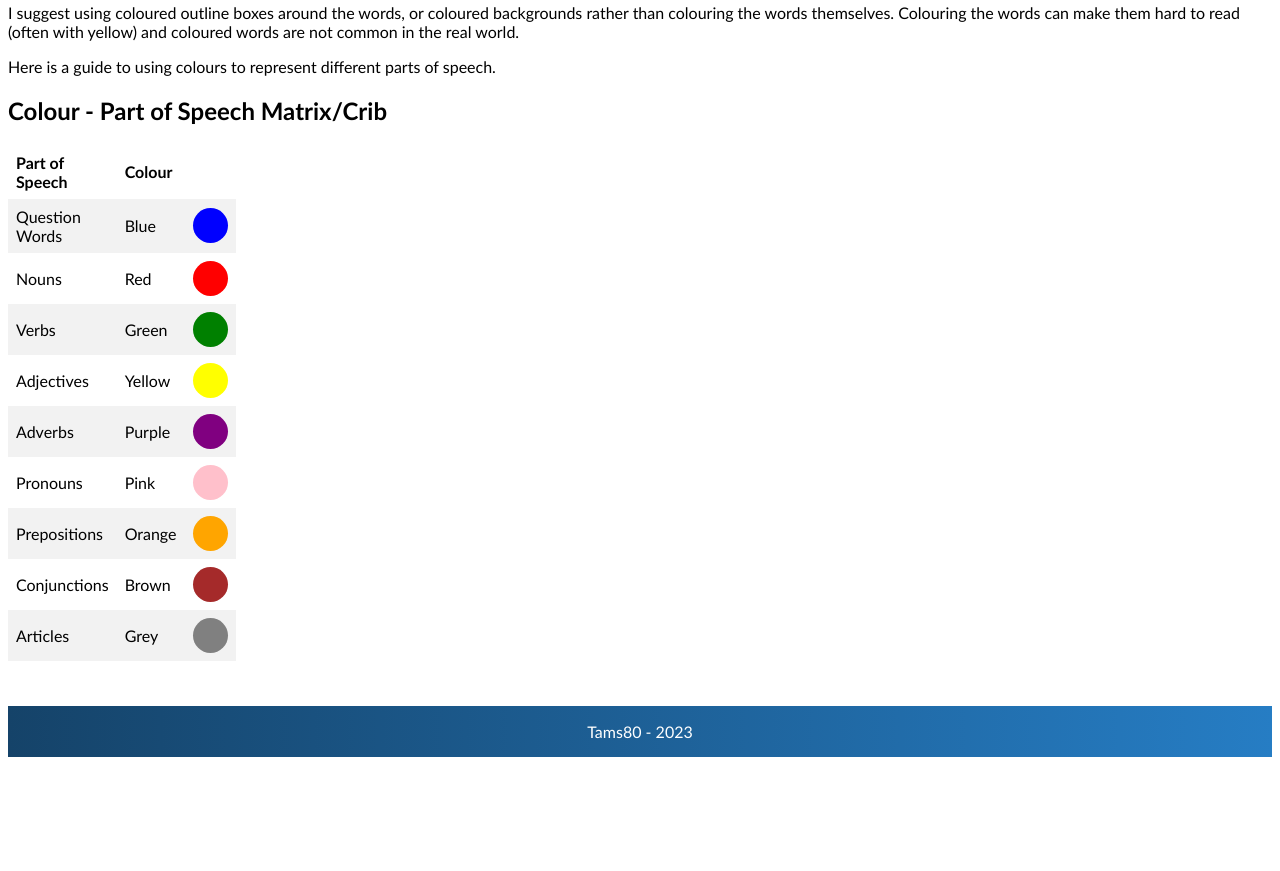
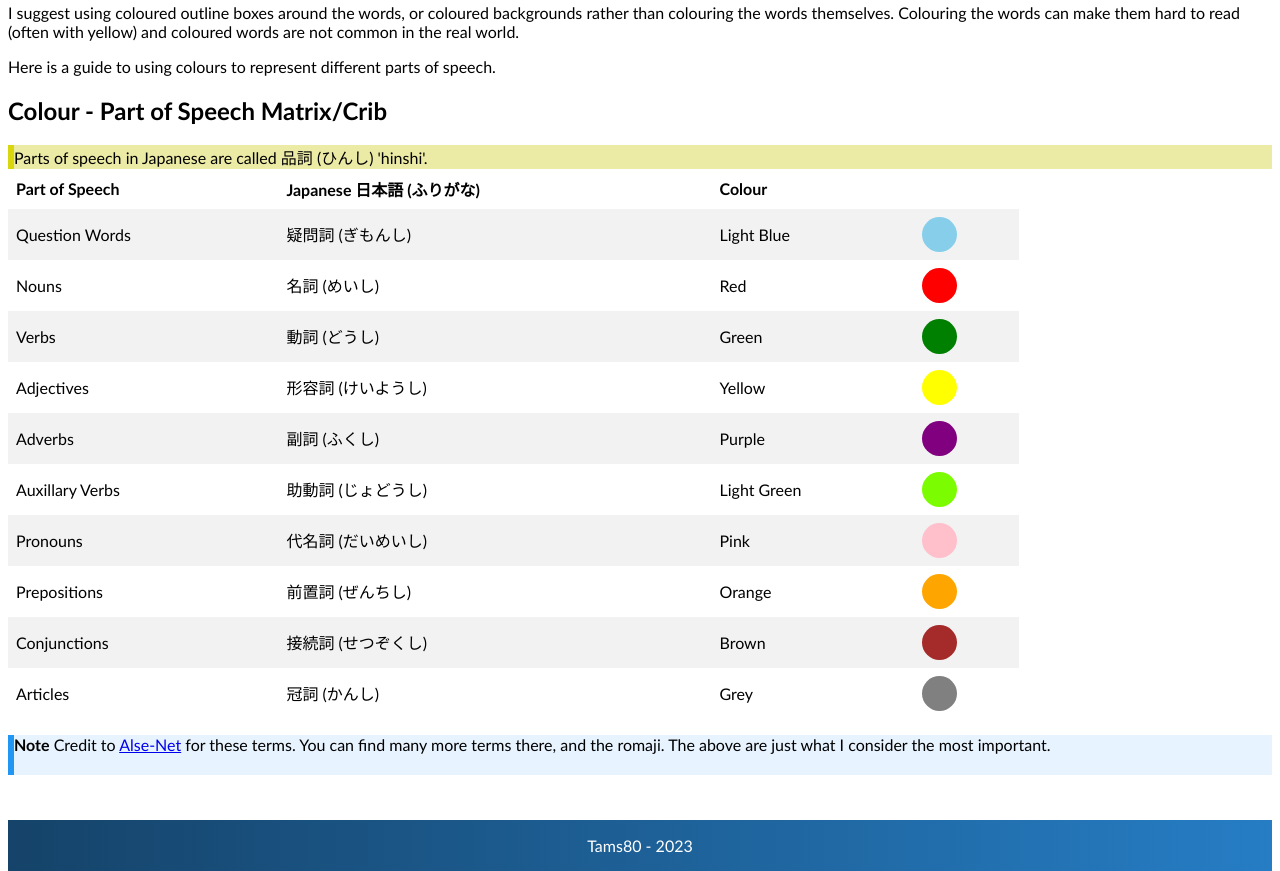
Before and after one commit to Tams80/serendipitous-ponderings, a plain HTML site: page english.html in a window 1280 px wide. Shown: the part 260-1131 px from the top of the page. Before the commit the page ends 1017 px from the top, so only its background shows below. Drawn offline with Linux system fonts and the light colour scheme.

Commit message:
Updated the English section with Japanese terms

```diff
--- a/css/english.css
+++ b/css/english.css
@@ -1,6 +1,6 @@
 table {
     border-collapse: collapse;
-    width: 15%;
+    width: 80%;
   }
 
   th, td {
@@ -11,11 +11,11 @@ table {
   tr:nth-child(even) {background-color: #f2f2f2;}
 
 /* Making circles */
-  .circle-blue {
+  .circle-light-blue {
     width: 35px;
     height: 35px;
     border-radius: 50%;
-    background-color: blue;
+    background-color: skyblue;
   }
 
   .circle-red {
@@ -46,6 +46,13 @@ table {
     background-color: purple;
   }
 
+  .circle-light-green {
+    width: 35px;
+    height: 35px;
+    border-radius: 50%;
+    background-color: lawngreen;
+  }
+
   .circle-pink {
     width: 35px;
     height: 35px;
@@ -73,3 +80,15 @@ table {
     border-radius: 50%;
     background-color: grey;
   }
+
+  .info {
+    background-color: #eceba6;
+    border-left: 6px solid #dad60d;
+    height: 1.5em;
+  }
+
+  .note {
+    background-color: #e7f3fe;
+    border-left: 6px solid #2196F3;
+    height: 2.5em;
+  }
--- a/english.html
+++ b/english.html
@@ -30,21 +30,28 @@
 
         <h2>Colour - Part of Speech Matrix/Crib</h2>
 
+        <div class="info">
+          <p>Parts of speech in Japanese are called 品詞 (ひんし) 'hinshi'.
+        </div>
+
         <div style="overflow-x: auto;">
             <table>
               <tr>
                 <th>Part of Speech</th>
+                <th>Japanese 日本語 (ふりがな)</th>
                 <th>Colour</th>
               </tr>
               <tr>
                 <td>Question Words</td>
-                <td>Blue</td>
+                <td>疑問詞 (ぎもんし)</td>
+                <td>Light Blue</td>
                 <td>
-                  <div class="circle-blue"></div>
+                  <div class="circle-light-blue"></div>
                 </td>
               </tr>
               <tr>
                 <td>Nouns</td>
+                <td>名詞 (めいし)</td>
                 <td>Red</td>
                 <td>
                   <div class="circle-red"></div>
@@ -52,6 +59,7 @@
               </tr>
               <tr>
                 <td>Verbs</td>
+                <td>動詞 (どうし)</td>
                 <td>Green</td>
                 <td>
                   <div class="circle-green"></div>
@@ -59,6 +67,7 @@
               </tr>
               <tr>
                 <td>Adjectives</td>
+                <td>形容詞 (けいようし)</td>
                 <td>Yellow</td>
                 <td>
                   <div class="circle-yellow"></div>
@@ -66,13 +75,23 @@
               </tr>
               <tr>
                 <td>Adverbs</td>
+                <td>副詞 (ふくし)</td>
                 <td>Purple</td>
                 <td>
                   <div class="circle-purple"></div>
                 </td>
               </tr>
               <tr>
+                <td>Auxillary Verbs</td>
+                <td>助動詞 (じょどうし)</td>
+                <td>Light Green</td>
+                <td>
+                  <div class="circle-light-green"></div>
+                </td>
+              </tr>
+              <tr>
                 <td>Pronouns</td>
+                <td>代名詞 (だいめいし)</td>
                 <td>Pink</td>
                 <td>
                   <div class="circle-pink"></div>
@@ -80,6 +99,7 @@
               </tr>
               <tr>
                 <td>Prepositions</td>
+                <td>前置詞 (ぜんちし)</td>
                 <td>Orange</td>
                 <td>
                   <div class="circle-orange"></div>
@@ -87,6 +107,7 @@
               </tr>
               <tr>
                 <td>Conjunctions</td>
+                <td>接続詞 (せつぞくし)</td>
                 <td>Brown</td>
                 <td>
                   <div class="circle-brown"></div>
@@ -94,6 +115,7 @@
               </tr>
               <tr>
                 <td>Articles</td>
+                <td>冠詞 (かんし)</td>
                 <td>Grey</td>
                 <td>
                   <div class="circle-grey"></div>
@@ -102,6 +124,11 @@
             </table>
           </div>
 
+          <div class="note">
+            <p><strong>Note</strong> Credit to <a href="https://www.alse-net.com/column/grammar-terms.htm">Alse-Net</a> for these terms.
+            You can find many more terms there, and the romaji.  The above are just what I consider the most important.</p>
+          </div>
+
         <footer-component></footer-component>
 
     </body>
```
